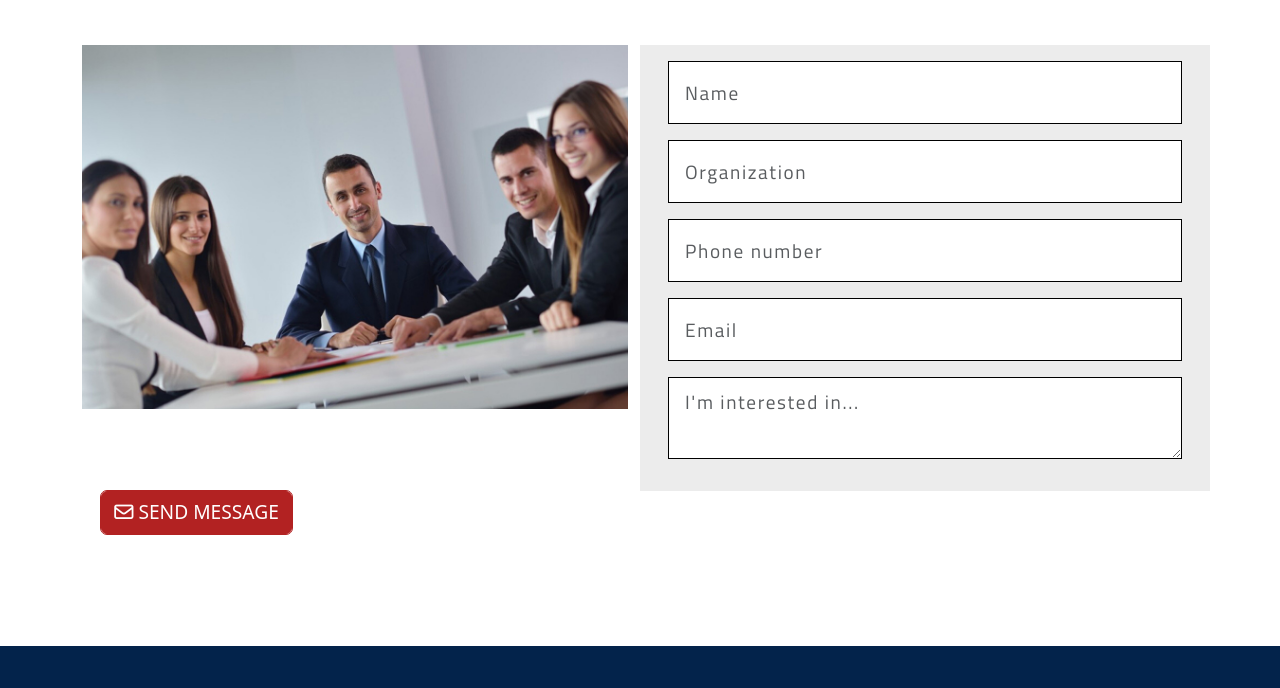
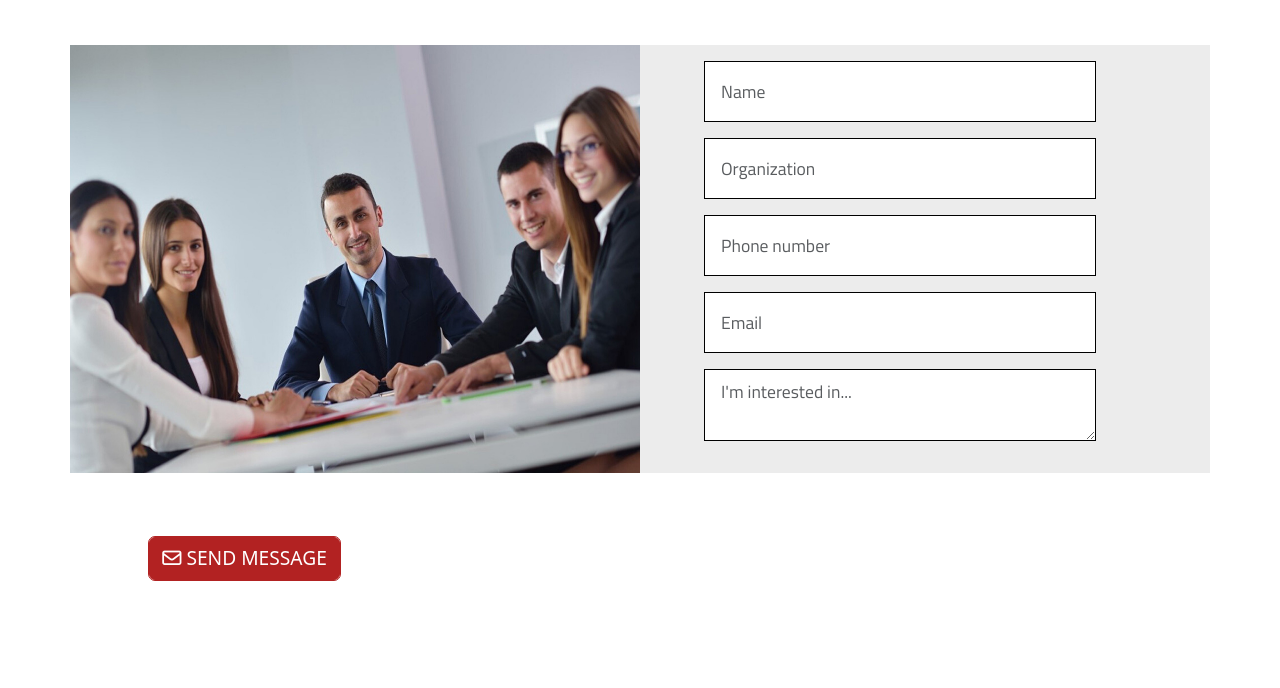
Before and after one commit to WSU-SoC-WEB2890-CU/web2890-project-2-annaek, a website built with Vite: page src/contact-us.html in a window 1280 px wide. Shown: the part 291-979 px from the top of the page. Built offline with nearby package versions, Linux system fonts and the light colour scheme; a web font is replaced by a local one.

Commit message:
fix hero button

```diff
--- a/src/contact-us.html
+++ b/src/contact-us.html
@@ -37,7 +37,7 @@
             <div class="collapse navbar-collapse justify-content-end" id="navbarNav">
                 <ul class="navbar-nav">
                     <li class="nav-item"><a class="nav-link" aria-current="page" href="index.html">Home</a></li>
-                    <li class="nav-item"><a class="nav-link" href="about-us.html">About-Us</a></li>
+                    <li class="nav-item"><a class="nav-link" href="about-us.html">About Us</a></li>
                     <li class="nav-item"><a class="nav-link" href="#">Services</a></li>
                     <li class="nav-item"><a class="nav-link" href="#">Industries</a></li>
                     <li class="nav-item"><a class="nav-link" href="#">Testimonials</a></li>
@@ -66,7 +66,7 @@
 
             <!--CONTACT FORM-->
             <div class="row  contact-form">
-                <div class="col-md-6 text-end">
+                <div class="col-md-6 contact-background">
                     <img src="images/contacts.jpg" alt="contacts image" class="img-fluid">
                 </div>
                 <div class="col-md-6 contact-background">
@@ -91,7 +91,7 @@
                         </form>
                     </div>
                 </div>
-                <div class="btn3">
+                <div class="col-12 col-md-8 btn-about-us justify-content-center">
                         <button type="button" class="btn btn2 btn3 btn-secondary">
                             <span>
                                 <i class="fa-regular fa-envelope"></i>
--- a/src/stylesheets/components/_buttons.scss
+++ b/src/stylesheets/components/_buttons.scss
@@ -57,7 +57,7 @@
 
   .btn2 {
     font-size: 1.2rem !important;
-    max-width: 290px;
+    max-width: 20rem;
     border: 0 solid;
     box-shadow: inset 0 0 20px rgba(255, 255, 255, 0);
     outline: 1px solid;
--- a/src/stylesheets/sections/_contact-us.scss
+++ b/src/stylesheets/sections/_contact-us.scss
@@ -6,40 +6,60 @@
 
     .contact-content {
         padding: 1rem 1rem 1rem 1rem;
-        // color: $black;
-        // font-family: 'Titillium Web', sans-serif;
-        // font-weight: 500;
-        // font-size: 1.2rem;
-        // letter-spacing: 0.1rem;
-        // line-height: 1.5rem;
-
     }
 
     .contact-background {
         background-color: $gray;
-        margin: 0 0 0 0;
+        padding: 0;
     }
 
     form {
-        margin: 0 0 0 0;
+        margin: 0 0 0 3rem;
 
-        .form-group {
-            margin: 0 0 0 0;
+        @include media-breakpoint-down(sm) {
+            margin: 0;
         }
 
         .form-control {
+            width: 80%;
             background-color: $white;
             border: 1px solid $black;
             border-radius: 0;
             color: $black;
             font-family: 'Titillium Web', sans-serif;
             font-weight: 500;
-            font-size: 1.2rem;
-            letter-spacing: 0.1rem;
-            line-height: 1rem;
+            font-size: 1.1rem;
+            line-height: 0.8rem;
             padding: 1rem 1rem 1rem 1rem;
             margin: 0 0 0 0;
+
+            @include media-breakpoint-down(sm) {
+                width: 100%;
+                padding: 0.4rem 0.4rem 0.4rem 0.4rem;
+                margin: 0;
+            }
+
         }
+    }
+
+    .btn-about-us {
+        margin-top: 4rem;
+        margin-left: 3rem;
+
+        @include media-breakpoint-down(sm) {
+            margin-top: 2rem;
+
+        }
+    }
+
+    img {
+        width: 100%;
+        height: 100%;
+    }
+
+    @include media-breakpoint-down(sm) {
+        margin: 10rem 1rem;
+        align-items: center;
     }
 
 
```
Also changed, not shown: src/about-us.html (+1 -1 lines), src/index.html (+1 -1 lines). Lines whose indentation alone changed are shown as unchanged.
